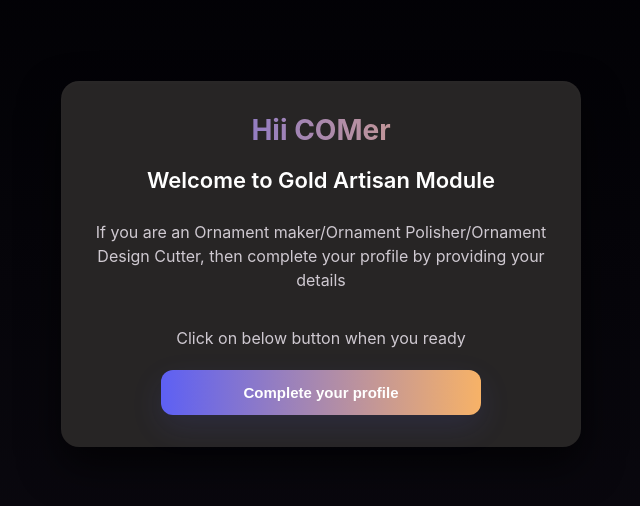
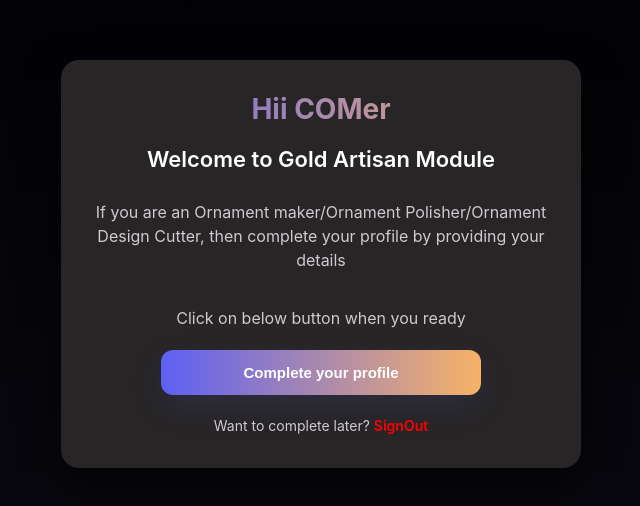
Before and after one commit to sameer021000/GoldArtisan, a React (Create React App) app in the folder frontend/: page /HomeScreen in a window 1280 px wide. Shown: the part 146-652 px from the top of the page, without its empty margins (319-959 px from the left). Built offline with nearby package versions, Linux system fonts and the light colour scheme.

Commit message:
Added signout link

```diff
--- a/frontend/src/HomeScreenFolder/HomeScreen.jsx
+++ b/frontend/src/HomeScreenFolder/HomeScreen.jsx
@@ -8,6 +8,12 @@ function HomeScreen() {
     console.log("[v0] Complete Profile button clicked")
     // Navigate to profile completion page when ready
     // navigate('/ProfilePath');
+  }
+
+  const handleSignOut = () => {
+    console.log("[v0] SignOut link clicked")
+    // Add sign out logic here
+    // navigate('/SignUpPath');
   }
 
   return (
@@ -27,6 +33,13 @@ function HomeScreen() {
         <button id="btnId1_Home" type="button" onClick={handleCompleteProfile}>
           Complete your profile
         </button>
+
+        <p id="pId3_Home">
+          Want to complete later?{" "}
+          <span id="signOutLink_Home" onClick={handleSignOut}>
+            SignOut
+          </span>
+        </p>
       </div>
     </div>
   )
--- a/frontend/src/HomeScreenFolder/HomeScreenCSS.css
+++ b/frontend/src/HomeScreenFolder/HomeScreenCSS.css
@@ -97,6 +97,34 @@
   box-shadow: 0 8px 20px rgba(16, 16, 24, 0.12);
 }
 
+#pId3_Home {
+  width: 100%;
+  margin: 0;
+  margin-top: 2px;
+  font-size: clamp(13px, 1.6vw, 14px);
+  color: #cfc9d1;
+  line-height: 1.5;
+}
+
+#signOutLink_Home {
+  background: red;
+  -webkit-background-clip: text;
+  -webkit-text-fill-color: transparent;
+  background-clip: text;
+  font-weight: 600;
+  cursor: pointer;
+  text-decoration: underline;
+  transition: opacity 0.12s ease;
+}
+
+#signOutLink_Home:hover {
+  opacity: 0.8;
+}
+
+#signOutLink_Home:active {
+  opacity: 0.6;
+}
+
 /* Responsive - mobile adjustments */
 @media (max-width: 480px) {
   #divId1_Home {
@@ -127,6 +155,10 @@
     font-size: 15px;
     border-radius: 10px;
   }
+
+  #pId3_Home {
+    font-size: 13px;
+  }
 }
 
 /* Reduced-motion support */
```
